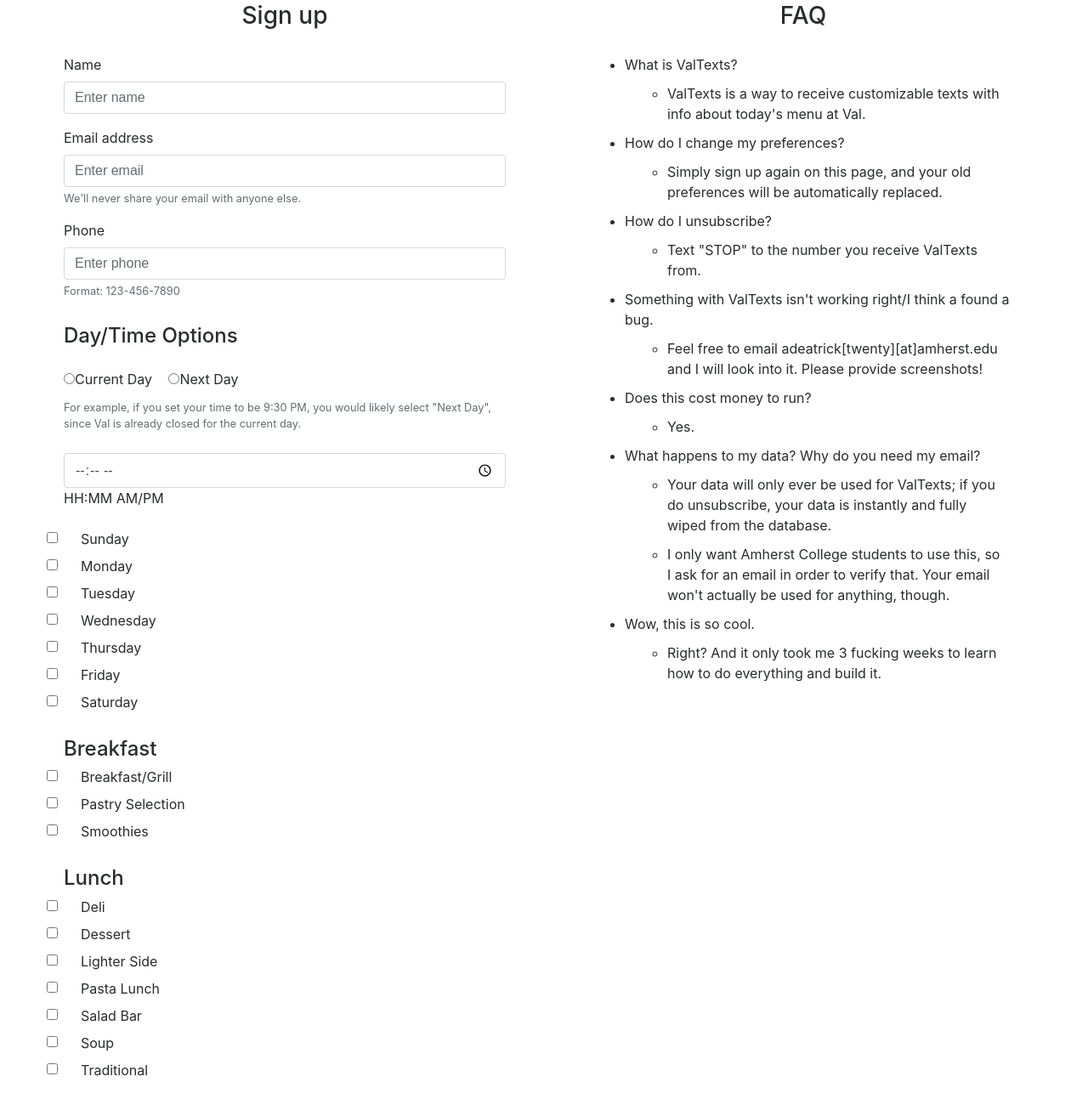
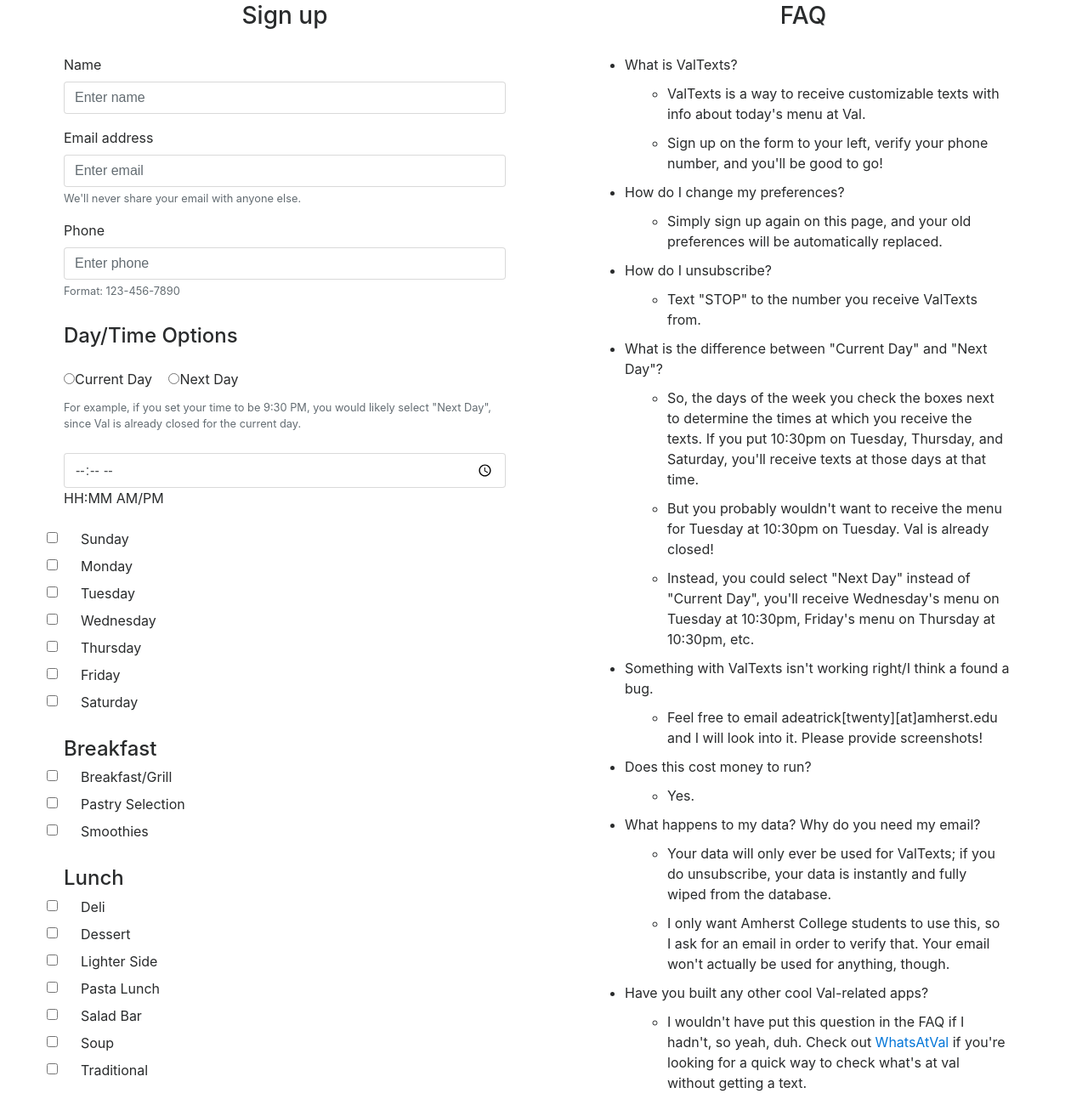
Before and after one commit to adeatrick/ValTexts, a website: page Frontend/index.html in a window 1280 px wide. Shown: the part 100-1393 px from the top of the page at 85% size. Drawn offline with nearby package versions, Linux system fonts and the light colour scheme.

Commit message:
Fixing GetMenu.js and adding more FAQ points

```diff
--- a/Frontend/index.html
+++ b/Frontend/index.html
@@ -270,6 +270,7 @@
           <li>What is ValTexts?
             <ul>
               <li>ValTexts is a way to receive customizable texts with info about today's menu at Val.</li>
+              <li>Sign up on the form to your left, verify your phone number, and you'll be good to go!</li>
             </ul>
           </li>
           <li>How do I change my preferences?
@@ -280,6 +281,13 @@
           <li>How do I unsubscribe?
             <ul>
               <li>Text "STOP" to the number you receive ValTexts from.</li>
+            </ul>
+          </li>
+          <li>What is the difference between "Current Day" and "Next Day"?
+            <ul>
+              <li>So, the days of the week you check the boxes next to determine the times at which you receive the texts. If you put 10:30pm on Tuesday, Thursday, and Saturday, you'll receive texts at those days at that time.</li>
+              <li>But you probably wouldn't want to receive the menu for Tuesday at 10:30pm on Tuesday. Val is already closed!</li>
+              <li>Instead, you could select "Next Day" instead of "Current Day", you'll receive Wednesday's menu on Tuesday at 10:30pm, Friday's menu on Thursday at 10:30pm, etc.</li>
             </ul>
           </li>
           <li>Something with ValTexts isn't working right/I think a found a bug.
@@ -298,6 +306,11 @@
               <li>I only want Amherst College students to use this, so I ask for an email in order to verify that. Your email won't actually be used for anything, though.</li>
             </ul>
           </li>
+          <li>Have you built any other cool Val-related apps?
+            <ul>
+              <li>I wouldn't have put this question in the FAQ if I hadn't, so yeah, duh. Check out <a href = "www.whatsatval.com">WhatsAtVal</a> if you're looking for a quick way to check what's at val without getting a text.</li>
+            </ul>
+          </li>
           <li>Wow, this is so cool.
             <ul>
               <li>Right? And it only took me 3 fucking weeks to learn how to do everything and build it.</li>
--- a/GetMenu.js
+++ b/Scheduled/GetMenu.js
@@ -147,7 +147,7 @@
 
 function saveMenu(menu, name, date){
 
-  let path = __dirname + "/Scheduled/" + name + ".json";
+  let path = __dirname + "/" + name + ".json";
 
   fs.writeFile(path, JSON.stringify(menu), function(err) {
       if(err) {
```
